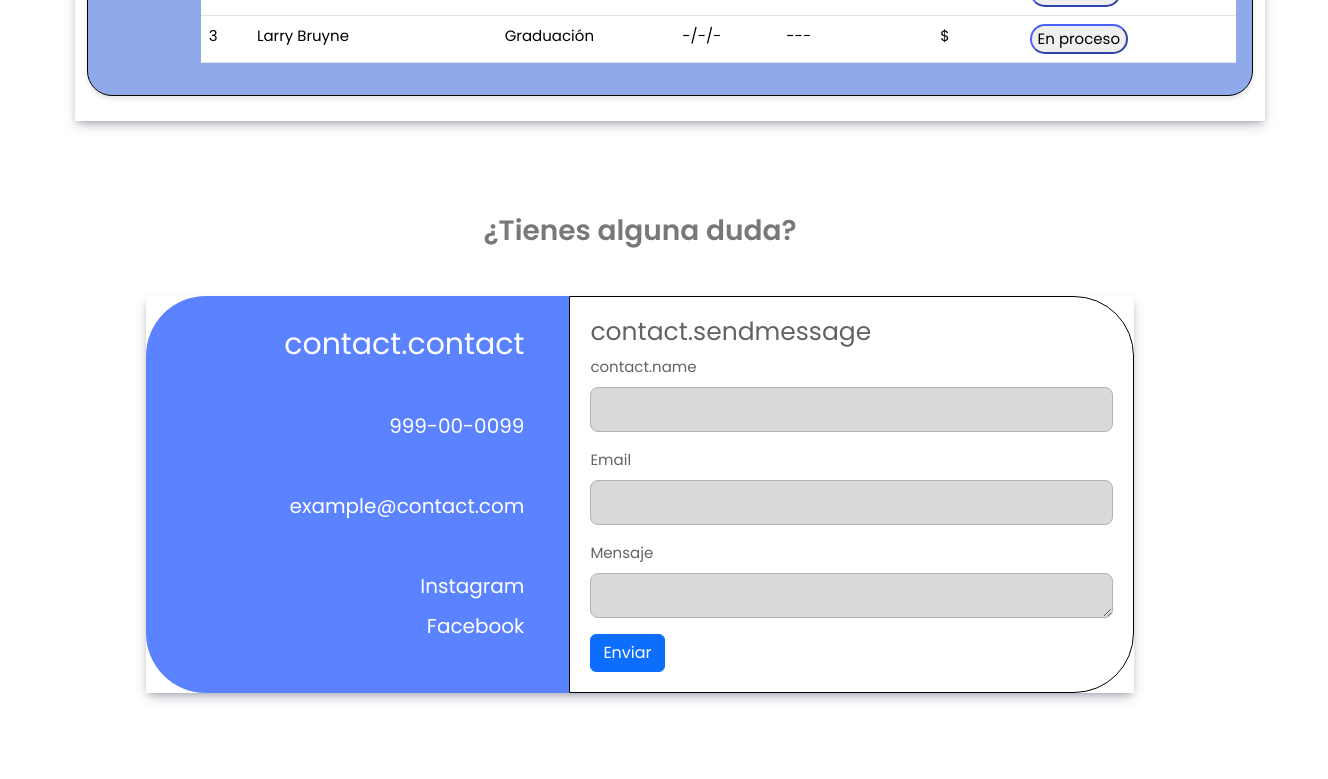
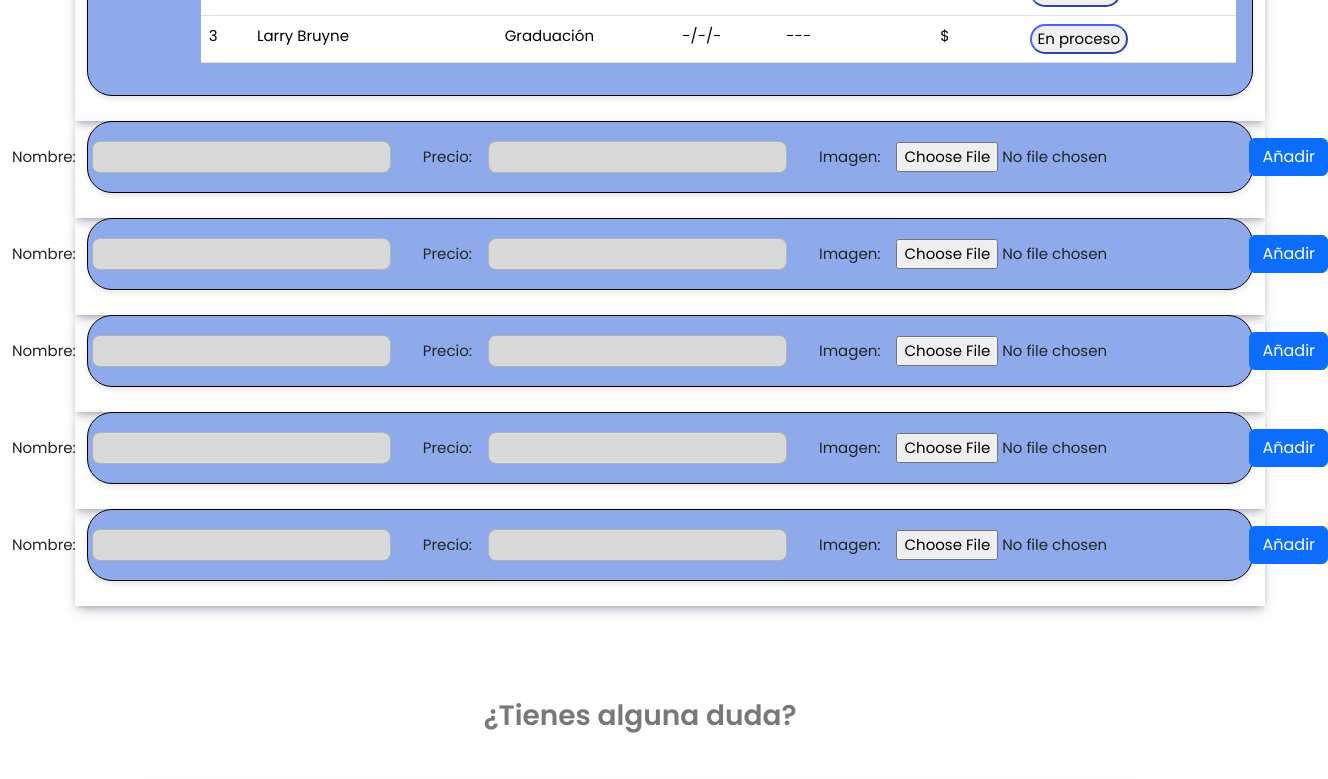
Before and after one commit to ErickArzat/DesarrolloWeb, a Vue app: page /Admin in a window 1280 px wide. Shown: the part 540-1319 px from the top of the page, 1328 px wide, since content can reach past the window. Before the commit the page ends 1263 px from the top, so only its background shows below. Built offline with nearby package versions, Linux system fonts and the light colour scheme; some icons are missing.

Commit message:
feat: :sparkles: Agregar elementos
Formulario para agregar colores, pasteles, extras, etc

```diff
--- a/src/assets/main.css
+++ b/src/assets/main.css
@@ -42,6 +42,36 @@ body{
         display: flex;
         justify-content: center;
         align-items: center;
+    }
+
+    .addForm{
+      display: flex;
+      align-items: center;
+    }
+
+    .addForm>div{
+      display: flex;
+      margin-right: 2rem;
+      align-items: center;
+    }
+
+    .addForm>div label{
+      margin-right: 1rem;
+    }
+
+    .addForm input[type="text"] {
+      height: 2rem;
+      background: #D9D9D9;
+      color: #000;
+      font-size: 15px;
+      border-radius: 8px;
+      border: 1px solid #b3b3b3;
+      outline: none;
+    }
+
+    .addForm input[type="text"]:focus {
+      background: #fff; /* Cambia el color de fondo al blanco cuando se enfoca */
+      box-shadow: 0 0 0 2px #5B83FF; /* Cambia el color del borde al azul cuando se enfoca */
     }
 
     .card input[type="radio"]:checked + label {
--- a/src/i18n/messages.js
+++ b/src/i18n/messages.js
@@ -10,7 +10,8 @@ export default{
         begin:"Comienza",
         back:"Atrás",
         login: "Inicia sesión",
-        submit: "Enviar"
+        submit: "Enviar",
+        add: "Añadir"
        },
        home:{
         pgraf1: "¡Hacemos de tus sueños una fiesta!",
@@ -125,7 +126,37 @@ export default{
             email_label: 'E-mail',
             message: 'Mensaje',
             button: 'Enviar'
-        }
+        },
+        addCake:{
+            title:"Añadir Pastel",
+            nameLabel:"Nombre",
+            priceLabel:"Precio",
+            imgLabel:"Imagen",
+        },
+        addDecoration:{
+            title:"Añadir Decoración",
+            nameLabel:"Nombre",
+            priceLabel:"Precio",
+            imgLabel:"Imagen",
+        },
+        addColor:{
+            title:"Añadir Color",
+            nameLabel:"Nombre",
+            priceLabel:"Precio",
+            imgLabel:"Imagen",
+        },
+        addType:{
+            title:"Añadir Tipo",
+            nameLabel:"Nombre",
+            priceLabel:"Precio",
+            imgLabel:"Imagen",
+        },
+        addExtras:{
+            title:"Añadir Extras",
+            nameLabel:"Nombre",
+            priceLabel:"Precio",
+            imgLabel:"Imagen",
+        },
     },
 
 
@@ -173,7 +204,8 @@ export default{
             begin:"Comienza",
             back: "Back",
             login: "Log In",
-            submit: "Submit"
+            submit: "Submit",
+            add: "Add"
         },
         home:{
             pgraf1: "¡Hacemos de tus sueños una fiesta!",
@@ -253,7 +285,37 @@ export default{
             contact: "Contáctanos",
             name: "Nombre",
             message: "Mensaje"
-        }
+        },
+        addCake:{
+            title:"Add Cake",
+            nameLabel:"Name",
+            priceLabel:"Price",
+            imgLabel:"Image",
+        },
+        addDecoration:{
+            title:"Add Decoration",
+            nameLabel:"Name",
+            priceLabel:"Price",
+            imgLabel:"Image",
+        },
+        addColor:{
+            title:"Add Color",
+            nameLabel:"Name",
+            priceLabel:"Price",
+            imgLabel:"Image",
+        },
+        addType:{
+            title:"Add Type",
+            nameLabel:"Name",
+            priceLabel:"Price",
+            imgLabel:"Image",
+        },
+        addExtras:{
+            title:"Add Extras",
+            nameLabel:"Name",
+            priceLabel:"Price",
+            imgLabel:"Image",
+        },
 
     }
 }
--- a/src/views/Admin.vue
+++ b/src/views/Admin.vue
@@ -1,3 +1,5 @@
+
+
 <style>
     #wrapper{
         padding:90px 15px;
@@ -12,6 +14,11 @@
 
     .card-title{
         font-size: 28px;}
+
+    .addColor-title{
+        font-size: 28px;
+        margin-left: calc(1vw + 10px);
+    }
 
     @media(min-width:992px) {
         #wrapper{
@@ -113,6 +120,121 @@
           </div>
         </div>
       </div>
+      <div class="row">
+        <div class="col">
+          <div class="card">
+            <div class="card-body">
+              <form class="addForm">
+                <div>
+                  <label for="ColorNameInput" class="">{{ $t('addColor.nameLabel') }}:</label>
+                  <input type="text" class="" id="ColorNameInput">
+                </div>
+                <div>
+                  <label for="ColorPrice Input" class="">{{ $t('addColor.priceLabel') }}:</label>
+                  <input type="text" class="" id="ColorPriceInput">
+                </div>
+                <div>
+                  <label for="ColorNameInput" class="">{{ $t('addColor.imgLabel') }}:</label>
+                  <input type="file" class="" id="ColorImgInput">
+                </div>
+                <button class="btn btn-primary">{{ $t('btn.add') }}</button>
+              </form>
+            </div>
+          </div>
+        </div>
+      </div>
+      <div class="row">
+        <div class="col">
+          <div class="card">
+            <div class="card-body">
+              <form class="addForm">
+                <div>
+                  <label for="TypeNameInput" class="">{{ $t('addType.nameLabel') }}:</label>
+                  <input type="text" class="" id="TypeNameInput">
+                </div>
+                <div>
+                  <label for="TypePriceInput" class="">{{ $t('addType.priceLabel') }}:</label>
+                  <input type="text" class="" id="TypePriceInput">
+                </div>
+                <div>
+                  <label for="TypeImgInput" class="">{{ $t('addType.imgLabel') }}:</label>
+                  <input type="file" class="" id="TypeImgInput">
+                </div>
+                <button class="btn btn-primary">{{ $t('btn.add') }}</button>
+              </form>
+            </div>
+          </div>
+        </div>
+      </div>
+      <div class="row">
+        <div class="col">
+          <div class="card">
+            <div class="card-body">
+              <form class="addForm">
+                <div>
+                  <label for="DecorationNameInput" class="">{{ $t('addDecoration.nameLabel') }}:</label>
+                  <input type="text" class="" id="DecorationNameInput">
+                </div>
+                <div>
+                  <label for="DecorationPriceInput" class="">{{ $t('addDecoration.priceLabel') }}:</label>
+                  <input type="text" class="" id="DecorationPriceInput">
+                </div>
+                <div>
+                  <label for="DecorationImgInput" class="">{{ $t('addDecoration.imgLabel') }}:</label>
+                  <input type="file" class="" id="DecorationImgInput">
+                </div>
+                <button class="btn btn-primary">{{ $t('btn.add') }}</button>
+              </form>
+            </div>
+          </div>
+        </div>
+      </div>
+      <div class="row">
+        <div class="col">
+          <div class="card">
+            <div class="card-body">
+              <form class="addForm">
+                <div>
+                  <label for="CakeNameInput" class="">{{ $t('addCake.nameLabel') }}:</label>
+                  <input type="text" class="" id="DecorationNameInput">
+                </div>
+                <div>
+                  <label for="CakePriceInput" class="">{{ $t('addCake.priceLabel') }}:</label>
+                  <input type="text" class="" id="CakePriceInput">
+                </div>
+                <div>
+                  <label for="CakeImgInput" class="">{{ $t('addCake.imgLabel') }}:</label>
+                  <input type="file" class="" id="CakeImgInput">
+                </div>
+                <button class="btn btn-primary">{{ $t('btn.add') }}</button>
+              </form>
+            </div>
+          </div>
+        </div>
+      </div>
+      <div class="row">
+        <div class="col">
+          <div class="card">
+            <div class="card-body">
+              <form class="addForm">
+                <div>
+                  <label for="ExtraNameInput" class="">{{ $t('addExtras.nameLabel') }}:</label>
+                  <input type="text" class="" id="ExtraNameInput">
+                </div>
+                <div>
+                  <label for="ExtraPriceInput" class="">{{ $t('addExtras.priceLabel') }}:</label>
+                  <input type="text" class="" id="ExtraPriceInput">
+                </div>
+                <div>
+                  <label for="ExtraImgInput" class="">{{ $t('addExtras.imgLabel') }}:</label>
+                  <input type="file" class="" id="ExtraImgInput">
+                </div>
+                <button class="btn btn-primary">{{ $t('btn.add') }}</button>
+              </form>
+            </div>
+          </div>
+        </div>
+      </div>
     </div>
   </div>
 </template>
```
